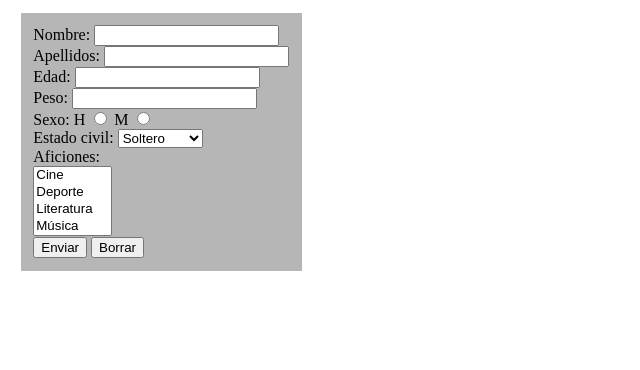
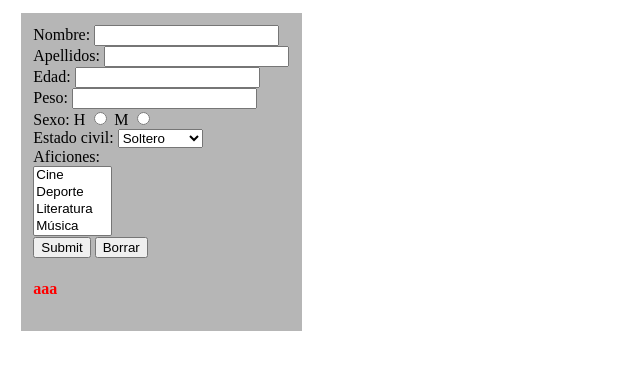
Before and after one commit to teococh/web-server, a PHP site: page /php/sesiones/sesiones2A.php in a window 1280 px wide. Shown: the top 370 px of the page, without its empty margins (0-640 px from the left). Run offline with PHP 8.4, Linux system fonts and the light colour scheme.

Commit message:
actualización php

```diff
--- a/php/sesiones/css/styles.css
+++ b/php/sesiones/css/styles.css
@@ -4,3 +4,6 @@ article {
     padding: 1%;
     margin: 1%;
 }
+.mal {
+    color: red;
+}
--- a/php/sesiones/sesiones2A.php
+++ b/php/sesiones/sesiones2A.php
@@ -7,8 +7,33 @@
     <link rel="stylesheet" href="./css/styles.css">
 </head>
 <body>
+<?php
+
+        if (isset($_POST['submit'])) {
+
+            //session_start();
+            $mal = "no";
+            /*$nombre = $_POST['nombre'];
+            $apellido = $_POST['apellido'];
+            $edad = $_POST['edad'];
+            $peso = $_POST['peso'];*/
+            echo "echo";
+            /*
+            if (!preg_match('/^(?=.{3,18}$)[a-zñA-ZÑ](\s?[a-zñA-ZÑ])*$/', $nombre)) {
+                array_push($mal, $nombre);
+            }if (!preg_match('/^(?=.{3,18}$)[a-zñA-ZÑ](\s?[a-zñA-ZÑ])*$/', $apellido)) {
+                array_push($mal, $apellido);
+            }if ($edad < 10 || $edad > 100) {
+                array_push($mal, $edad);
+            }if ($peso > 150 || $peso < 10) {
+                array_push($mal, $peso);
+            }*/
+
+        }
+
+    ?>
     <article>
-        <form action="post">
+        <form action="">
             Nombre: <input type="text" name="nombre" id=""><br>
             Apellidos: <input type="text" name="apellido" id=""><br>
             Edad: <input type="number" name="edad" id=""><br>
@@ -33,9 +58,17 @@
                 <option value="videojuegos">Videojuegos</option>
             </select><br><!-- Cine, Deporte, Literatura, Música, Cómics,
 Series, Videojuegos -->
-            <input type="submit" value="Enviar">
+            <input type="submit" name="submit" class="boton">
             <input type="reset" value="Borrar">
         </form>
+        <?php
+        $mal = "aaa";
+            echo "<h4 class='mal'>".$mal."</h4>";
+            function impres($si){
+                echo $si;
+            }
+        ?>
     </article>
+
 </body>
 </html>
```
